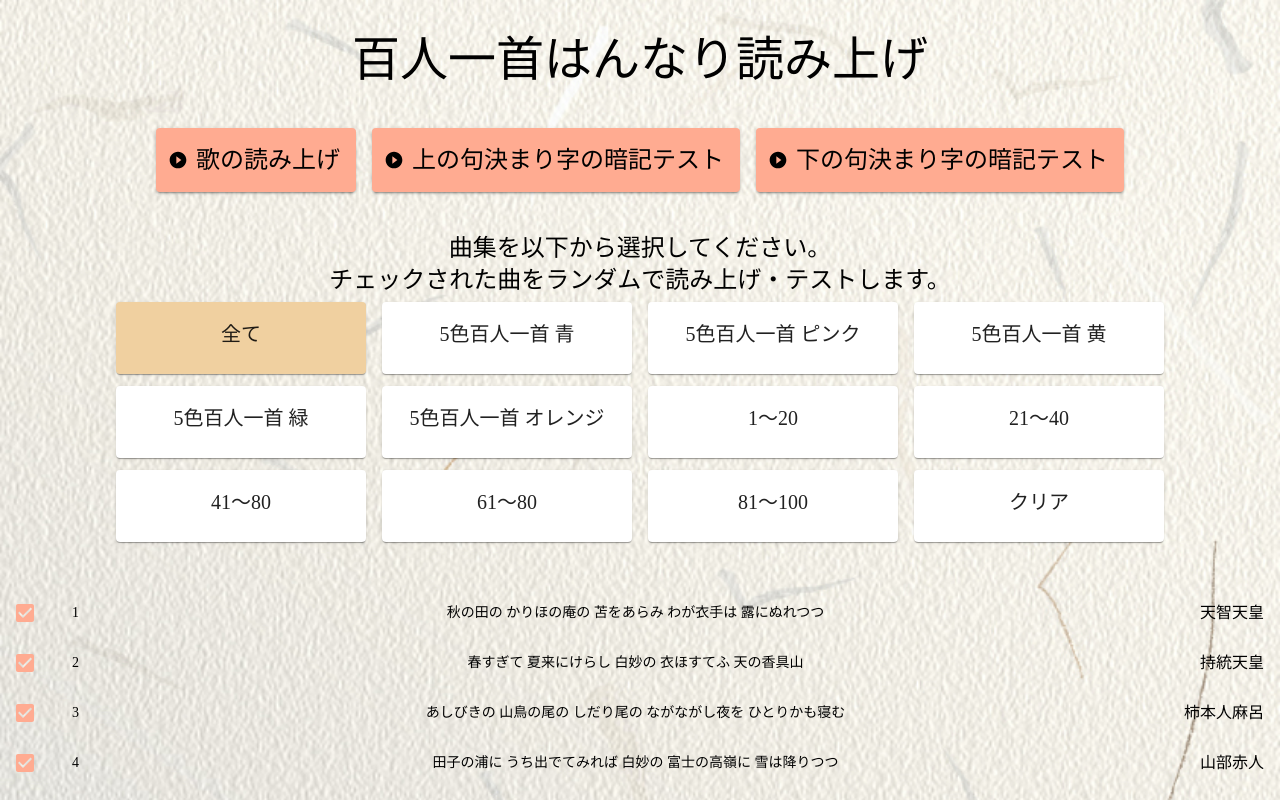
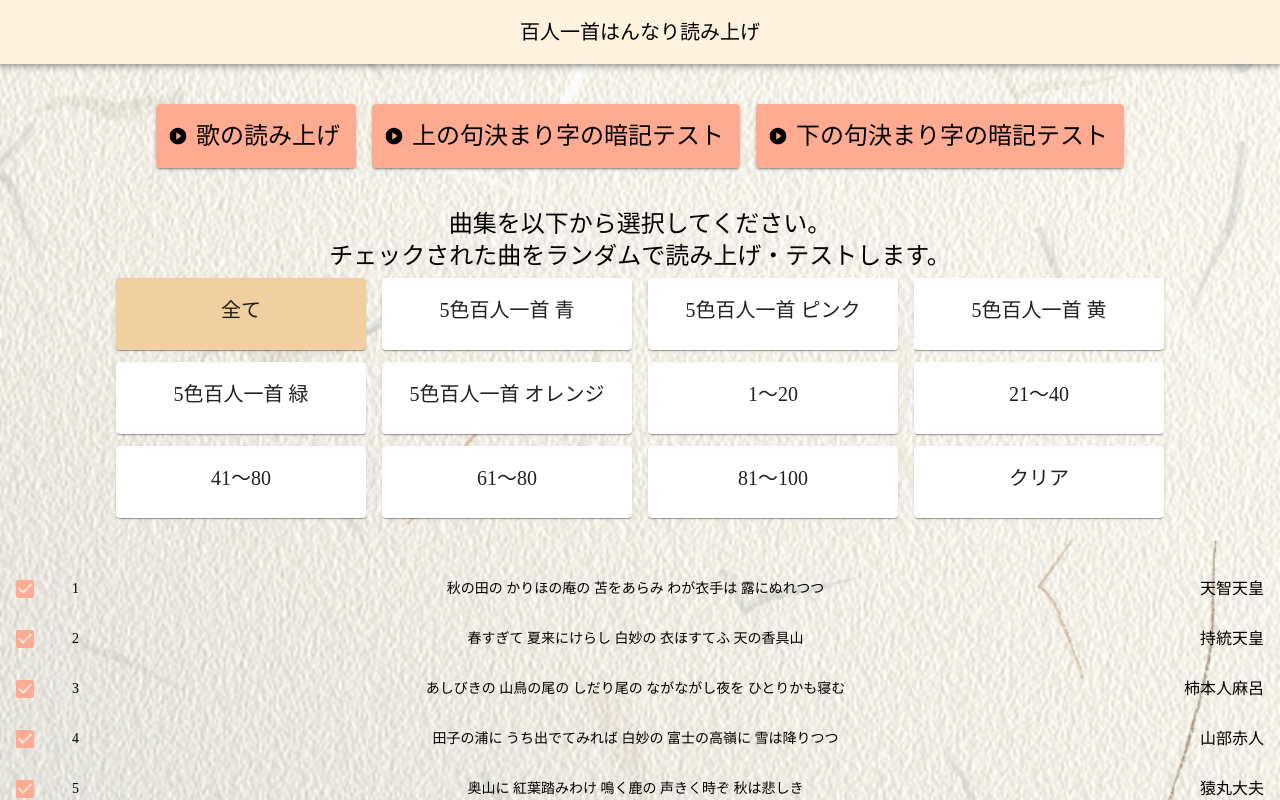
Before and after one commit to somurieengieer/Hyakuninisshu, a React (Create React App) app in the folder my-app/: page / in a window 1280 px wide. Shown: the top 800 px of the page. Built offline with nearby package versions, Linux system fonts and the light colour scheme.

Commit message:
メニューバーを表示

```diff
--- a/my-app/src/App.tsx
+++ b/my-app/src/App.tsx
@@ -3,11 +3,11 @@
 import {Songs} from "./features/song/Songs";
 import {SongArchive} from "./features/songArchive/SongArchive";
 import {AudioPlayerComponent} from "./features/audio/AudioPlayerComponent";
-import {Typography} from "@material-ui/core";
 import {ExamKamiShimoComponent} from "./features/memorize/ExamKamiShimoComponent";
 import {makeStyles} from "@material-ui/core/styles";
 import {theme} from "./materialui/theme";
 import {ExamShimoKamiComponent} from "./features/memorize/ExamShimoKamiComponent";
+import {TopMenu} from "./layout/TopMenu";
 
 const useStyles = makeStyles({
   margin: {
@@ -21,9 +21,7 @@
   return (
     <div className="App">
       <div>
-        <Typography variant='h3' className={classes.margin}>
-          百人一首はんなり読み上げ
-        </Typography>
+        <TopMenu/>
 
         <div className={classes.margin}>
           <AudioPlayerComponent/>
--- /dev/null
+++ b/my-app/src/layout/TopMenu.tsx
@@ -0,0 +1,34 @@
+import React from 'react';
+import {makeStyles} from "@material-ui/core/styles";
+import {AppBar, Toolbar, Typography} from "@material-ui/core";
+
+
+const useStyles = makeStyles(theme => ({
+  root: {
+    flexGrow: 1,
+  },
+  title: {
+    flexGrow: 1,
+  },
+}));
+
+export function TopMenu() {
+
+  const classes = useStyles();
+
+  return (
+    <div className={classes.root}>
+      <AppBar position="static">
+        <Toolbar>
+          {/*<IconButton edge="start" className={classes.menuButton} color="inherit" aria-label="menu">*/}
+          {/*  <MenuIcon />*/}
+          {/*</IconButton>*/}
+          <Typography variant="h6" className={classes.title}>
+            百人一首はんなり読み上げ
+          </Typography>
+          {/*<Button color="inherit">Login</Button>*/}
+        </Toolbar>
+      </AppBar>
+    </div>
+  );
+}
```
